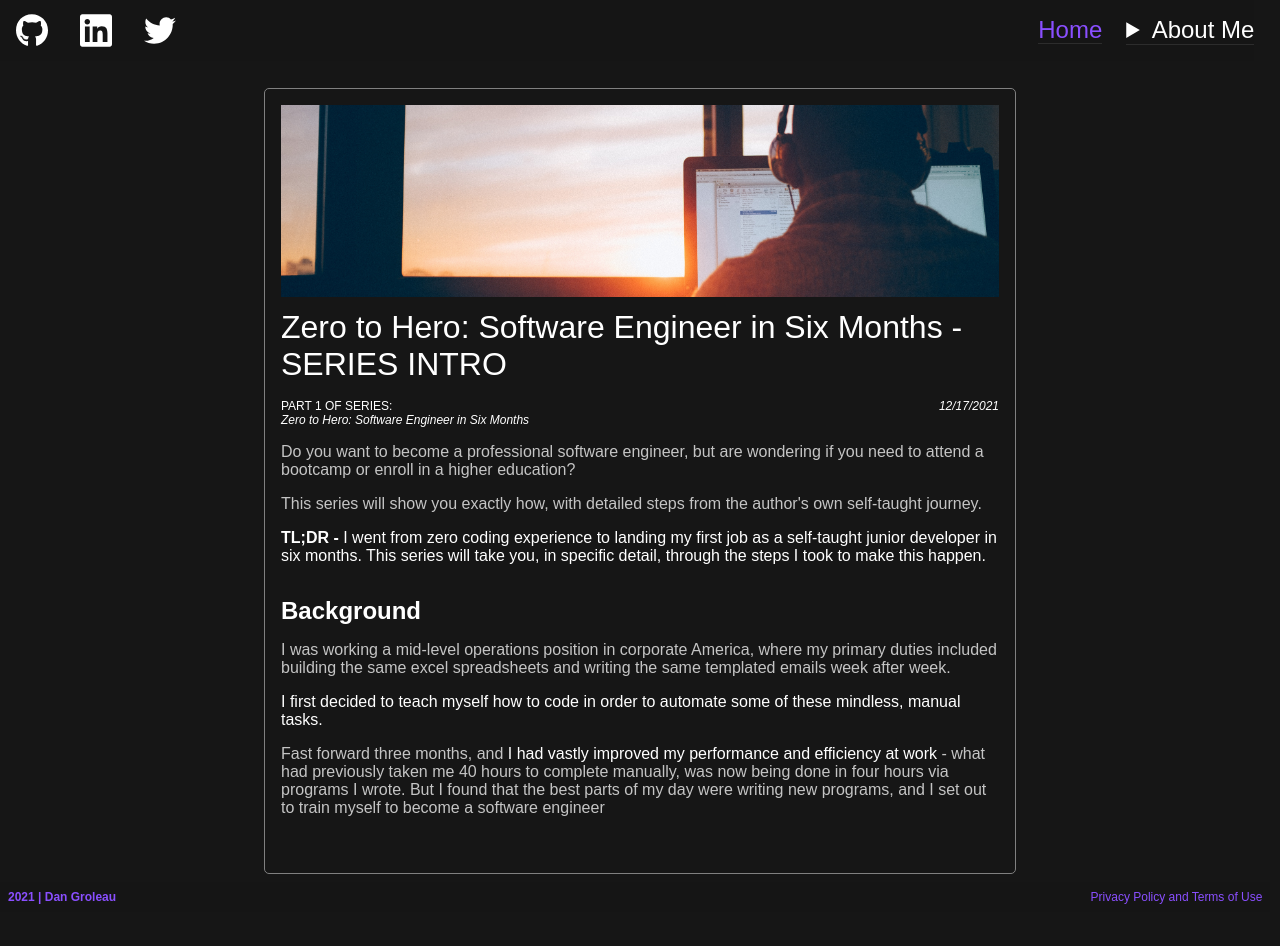
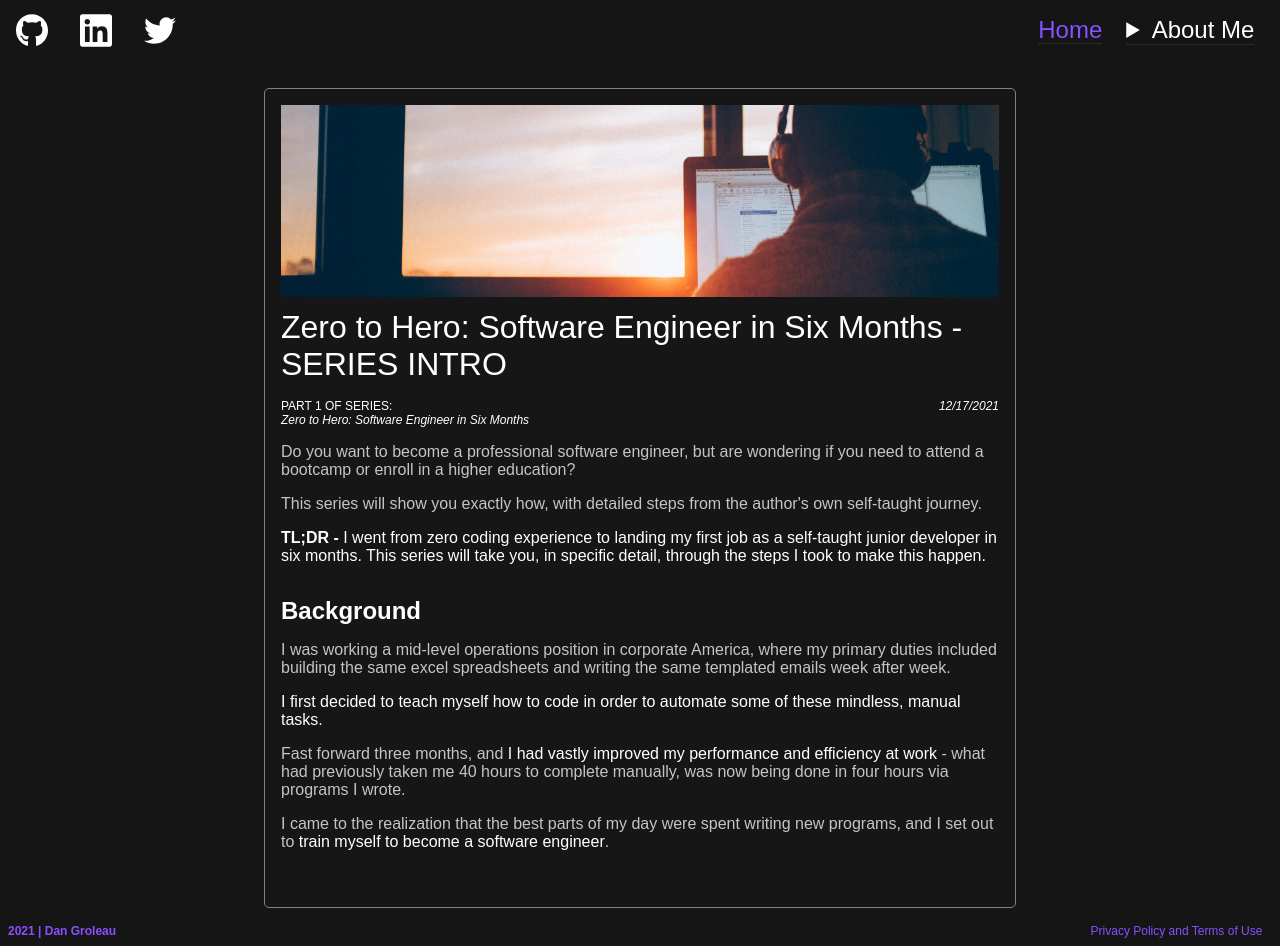
Before and after one commit to ddgroleau/self-hosted, a Next.js app: page /articles/become-a-software-engineer-series-intro in a window 1280 px wide. Before the commit the page ends 912 px from the top, so only its background shows below. Built offline with nearby package versions, Linux system fonts and the light colour scheme; a web font is replaced by a local one.

Commit message:
Split large sections in articleStore.js

```diff
--- a/articleStore.js
+++ b/articleStore.js
@@ -35,10 +35,15 @@ const articleStore = [
               {
                 text:`Fast forward three months, and I had vastly improved my performance and efficiency at work  -  what
               had previously taken me 40 hours to complete manually, was now being done in four hours via programs
-              I wrote. But I found that the best parts of my day were writing new programs, and I set out to train
-              myself to become a software engineer`,
+              I wrote.`,
                 element:"p",
                 important:"I had vastly improved my performance and efficiency at work"
+              },
+              {
+                text:`I came to the realization that the best parts of my day were spent writing new programs,
+                and I set out to train myself to become a software engineer.`,
+                element:"p",
+                important:"train myself to become a software engineer"
               }
             ]
           },
```
